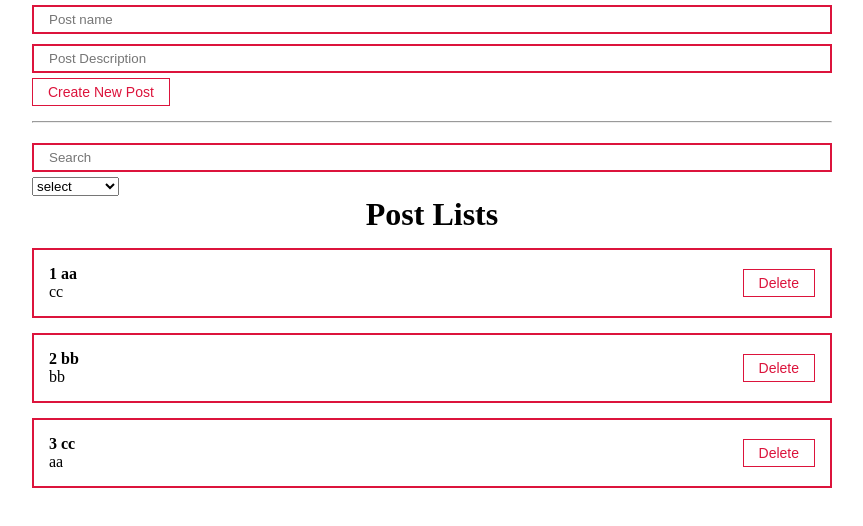
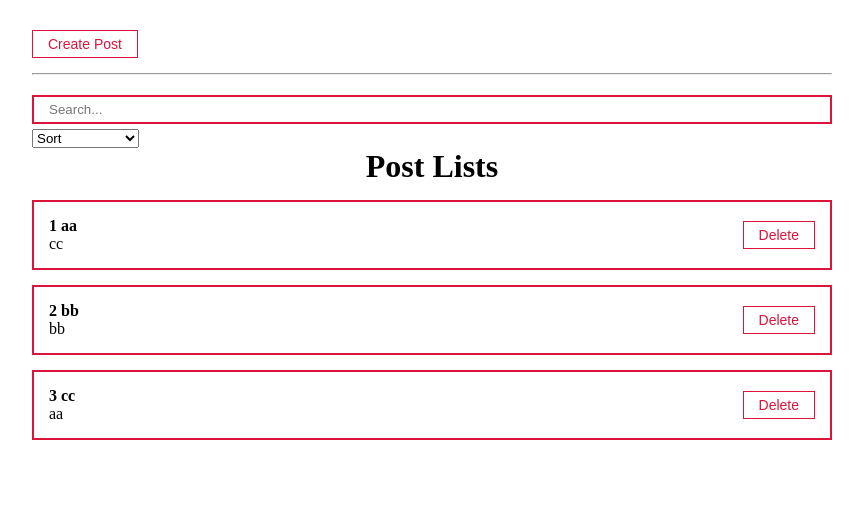
Before and after one commit to bardzim/todo-app-react, a React (Create React App) app in the folder react_fund/: page / in a window 1280 px wide. Shown: the top 526 px of the page, without its empty margins (208-1071 px from the left). Built offline with nearby package versions, Linux system fonts and the light colour scheme; the HTML template or start-up script is replaced by a standard one.

Commit message:
add modal

```diff
--- a/react_fund/src/App.js
+++ b/react_fund/src/App.js
@@ -1,8 +1,11 @@
 import React, { useMemo, useState } from 'react';
 import PostList from './components/PostList';
 import PostForm from './components/PostForm.jsx';
+import PostFilter from './components/PostFilter';
 import './styles/App.css';
-import PostFilter from './components/PostFilter';
+import MyModal from './components/UI/Modal/MyModal';
+import MyButton from './components/UI/button/MyButton';
+
 
 
 function App() {
@@ -13,28 +16,28 @@ const [posts, setPosts] = useState([
   {id: 3, title: 'cc', body: 'aa'},
 ])
 
-const [filter, setFilter] = useState({sort: '', query: ''})
-
+const [filter, setFilter] = useState({sort:'', query:''})
+const [modal, setModal] = useState(false)
 /* const [title, setTitle] = useState('');
 const [subTitle, setSubTitle] = useState(''); */
 
 
 //sorting Posts Using useMemo
 const sortedPosts = useMemo(()=>{
-  console.log('function sort is working')
   if(filter.sort) {
-    setPosts([...posts].sort((a,b) => a[filter.sort].localeCompare(b[filter.sort])))
+    return [...posts].sort((a,b) => a[filter.sort].localeCompare[b[filter.sort]] )
   }
   return posts;
 },[filter.sort, posts])
 
 //Get sortedPosts and use alredy sortedPosts for SearchQuery
-const sortedAndSearchedPosts = useMemo(()=>{
-  return sortedPosts.filter(post => post.title.toLowerCase().includes(filter.query))
+const sortedAndSearchedPosts = useMemo (()=> {
+  return sortedPosts.filter(post => post.title.toLocaleLowerCase().includes(filter.query.toLowerCase()))
 },[filter.query, sortedPosts])
 
 const createPost = (newPost) => {
   setPosts([...posts, newPost])
+  setModal(false)
 }
 
 //get Post From Child Component
@@ -44,18 +47,25 @@ const removePost = (post) => {
 
   return (
     <div className='App'>
-
-      <PostForm create={createPost}/>
+      <MyButton
+        style={{marginTop: 30}}
+        onClick={() => setModal(true)}
+      >
+        Create Post
+      </MyButton>
+      <MyModal
+        visible={modal}
+        setVisible={setModal}
+      >
+        <PostForm create={createPost}/>
+      </MyModal>
       <hr style={{margin: '15px 0'}}/>
       <PostFilter
         filter={filter}
         setFilter={setFilter}
       />
-      {sortedAndSearchedPosts.length !== 0
-      ? <PostList remove={removePost} posts={sortedAndSearchedPosts}  title={'Post Lists'}
+      <PostList remove={removePost} posts={sortedAndSearchedPosts}  title={'Post Lists'}
       />
-      : <h1 style={{textAlign: 'center'}}>There is no Posts</h1>
-      }
     </div>
   );
 }
--- a/react_fund/src/components/PostFilter.jsx
+++ b/react_fund/src/components/PostFilter.jsx
@@ -1,27 +1,25 @@
-import React from 'react'
-import MyInput from './UI/input/MyInput'
-import MySelect from './UI/select/MySelect'
+import MyInput from "./UI/input/MyInput";
+import MySelect from "./UI/select/MySelect";
 
-function PostFilter({filter,setFilter}) {
+const PostFilter = ({filter, setFilter}) => {
     return (
         <div>
             <MyInput
-        type="text"
-        placeholder="Search"
                 value={filter.query}
                 onChange={e => setFilter({...filter, query: e.target.value})}
+                placeholder="Search..."
             />
             <MySelect
                 value={filter.sort}
-          onChange={selectedSort => setFilter({...filter, sort: selectedSort })}
-          defaultValue="select"
+                onChange={selectedSort => setFilter({...filter, sort: selectedSort})}
+                defaultValue="Sort"
                 options={[
-            {value: 'title', name: 'name' },
-            {value: 'body', name: 'description' }
+                    {value: 'title', name: 'by Name'},
+                    {value: 'body', name: 'by Description'}
                 ]}
             />
         </div>
-  )
-}
+    );
+};
 
-export default PostFilter
+export default PostFilter;
--- a/react_fund/src/components/PostForm.jsx
+++ b/react_fund/src/components/PostForm.jsx
@@ -21,7 +21,7 @@ const addNewPost = e => {
       {/*Managable Component*/}
         <MyInput
             value={post.title}
-            onChange={e => setPost({...post, title: e.target.value})}
+            onChange={e => setPost({...post, title: e.target.value.toLowerCase()})}
             type="text"
             placeholder="Post name"
         />
@@ -29,7 +29,7 @@ const addNewPost = e => {
          <MyInput
             type="text"
             value={post.body}
-            onChange = {e => setPost({...post, body: e.target.value})}
+            onChange = {e => setPost({...post, body: e.target.value.toLowerCase()})}
             placeholder="Post Description"
         />
         <MyButton onClick={addNewPost}>Create New Post</MyButton>
--- a/react_fund/src/components/PostList.jsx
+++ b/react_fund/src/components/PostList.jsx
@@ -2,6 +2,15 @@ import React from 'react'
 import PostItem from './PostItem'
 
 function PostList({posts, title, remove}) {
+
+if(!posts.length) {
+  return(
+    <h1 style={{textAlign: 'center'}}>
+      There is no Posts
+    </h1>
+  )
+}
+
   return (
     <div>
       <h1 style={{textAlign: 'center'}}>
--- /dev/null
+++ b/react_fund/src/components/UI/Modal/MyModal.jsx
@@ -0,0 +1,21 @@
+import React from 'react';
+import cl from './MyModal.module.css';
+
+const MyModal = ({children, visible, setVisible}) => {
+
+    const rootClasses = [cl.myModal]
+
+    if (visible) {
+        rootClasses.push(cl.active);
+    }
+
+    return (
+        <div className={rootClasses.join(' ')} onClick={() => setVisible(false)}>
+            <div className={cl.myModalContent} onClick={(e) => e.stopPropagation()}>
+                {children}
+            </div>
+        </div>
+    );
+};
+
+export default MyModal;
--- /dev/null
+++ b/react_fund/src/components/UI/Modal/MyModal.module.css
@@ -0,0 +1,22 @@
+.myModal {
+    position: fixed;
+    top: 0;
+    bottom: 0;
+    right: 0;
+    left: 0;
+    display: none;
+    background: rgba(0,0,0, 0.5);
+}
+
+.myModalContent {
+    padding: 25px;
+    background: white;
+    border-radius: 16px;
+    min-width: 250px;
+}
+
+.myModal.active {
+    display: flex;
+    justify-content: center;
+    align-items: center;
+}
```
Lines whose indentation alone changed are shown as unchanged.
